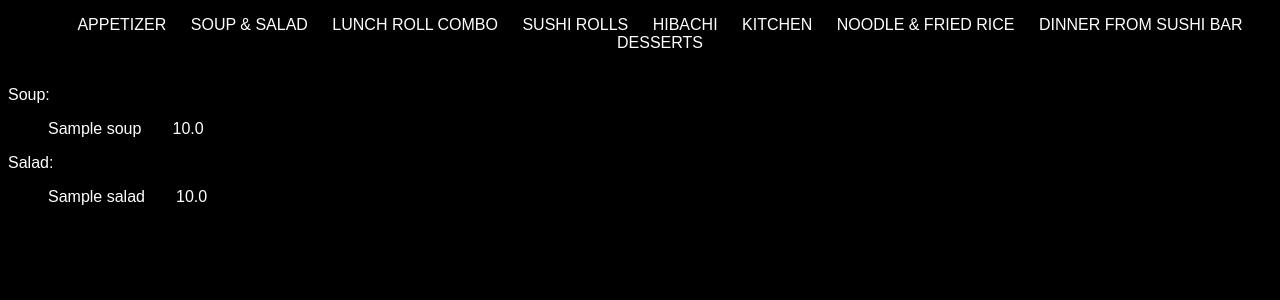
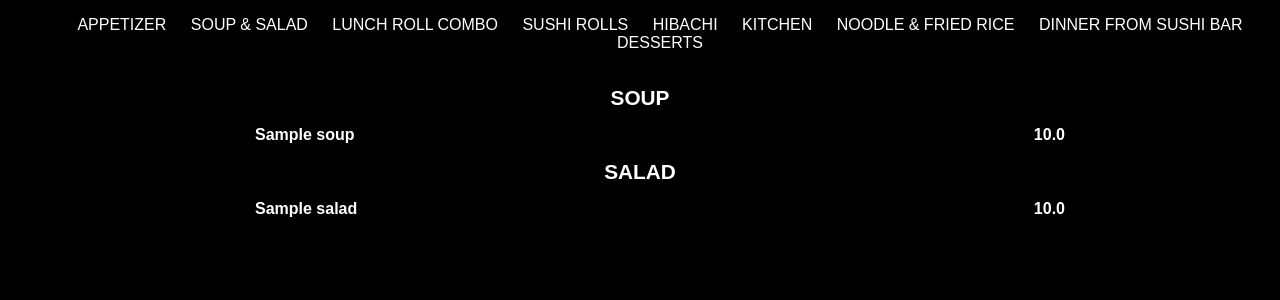
Before and after one commit to mcPython04/osakaMenu, a Django app: page /soup_salad/ in a window 1280 px wide. Shown: the part 58-358 px from the top of the page. Run offline with Django 4.2, Linux system fonts and the light colour scheme; tables that the repository leaves empty hold one stand-in row (values such as "Sample post").

Commit message:
added styling to soup&salad page

```diff
--- a/menu/templates/menu/soup_salad.html
+++ b/menu/templates/menu/soup_salad.html
@@ -1,11 +1,21 @@
 {% extends 'menu/menu_nav.html' %}
 
 {% block content %}
-    Soup:
+<div class="content">
+    <div class="content-title">
+        Soup
+    </div>
     {% if soup_list %}
         <ul>
             {% for soup in soup_list %}
-                {{soup.name}} &nbsp;&nbsp;&nbsp;&nbsp;&nbsp; {{soup.price}}
+                <div class="container">
+                    <span class="name">
+                        {{soup.name}}
+                    </span>
+                    <span class="price">
+                        {{soup.price}}
+                    </span>
+                </div>
                 <p></p>
             {% endfor %}
         </ul>
@@ -13,15 +23,25 @@
         <p>No soups are avaliable.</p>
     {% endif %}
 
-    Salad:
+    <div class="content-title">
+        Salad
+    </div>
     {% if salad_list %}
         <ul>
             {% for salad in salad_list %}
-                {{salad.name}} &nbsp;&nbsp;&nbsp;&nbsp;&nbsp; {{salad.price}}
+                <div class="container">
+                    <span class="name">
+                        {{salad.name}}
+                    </span>
+                    <span class="price">
+                        {{salad.price}}
+                    </span>
+                </div>
                 <p></p>
             {% endfor %}
         </ul>
     {% else %}
         <p>No salads are avaliable.</p>
     {% endif %}
+</div>
 {% endblock %}
```
